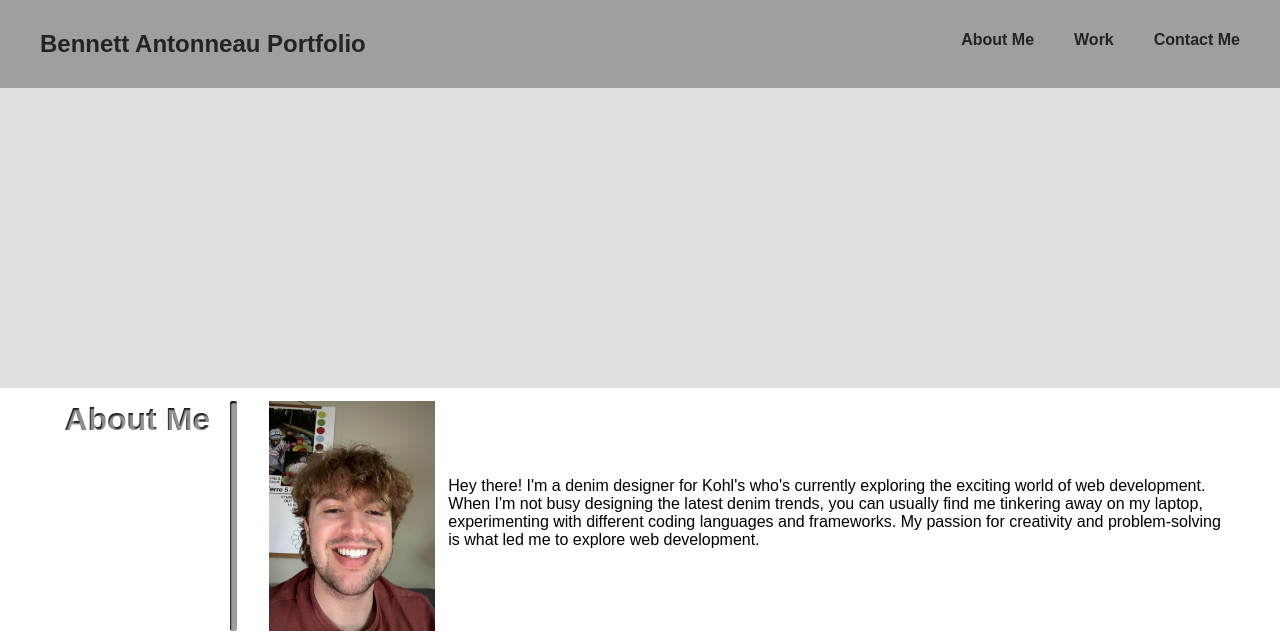
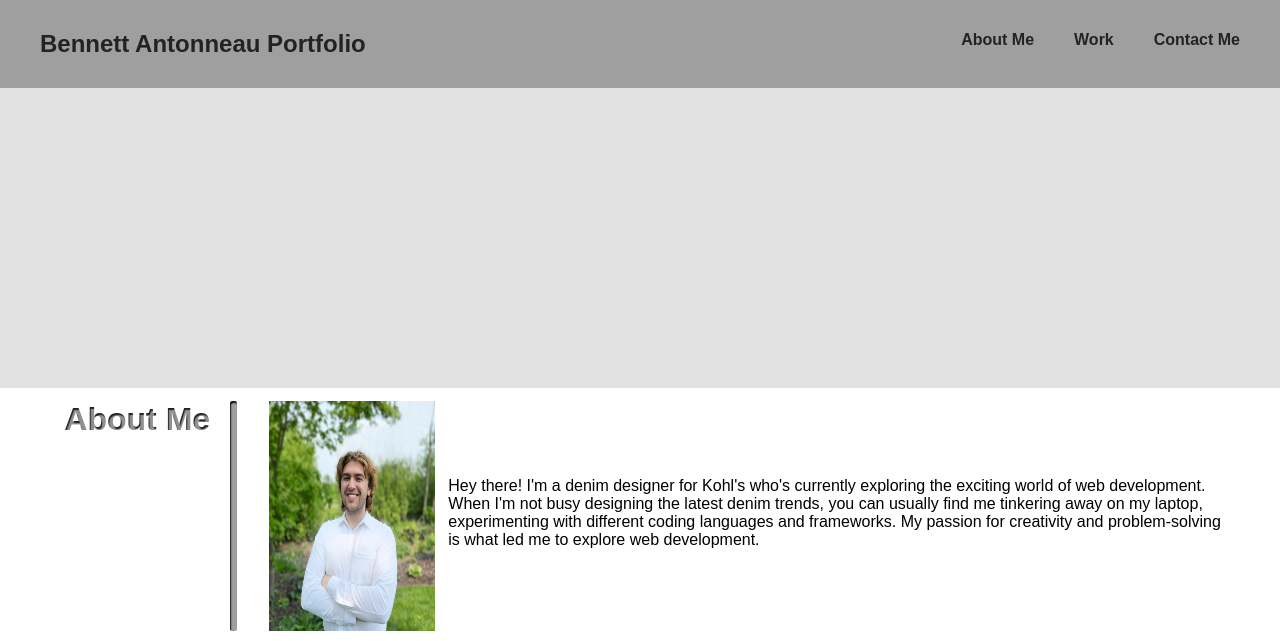
Before and after one commit to bantonneau/firstPortfolio, a plain HTML site: page index.html in a window 1280 px wide. Shown: the top 641 px of the page. Drawn offline with Linux system fonts and the light colour scheme; grey boxes are pictures that could not be loaded.

Commit message:
update picture

```diff
--- a/index.html
+++ b/index.html
@@ -31,7 +31,7 @@
             </aside>
             <section class="content" id="about-me-content">
                 <!-- <div class="portrait"></div> -->
-                <img src="./assets/images/portrait.jpeg" alt="my face" id="portrait-img">
+                <img src="./assets/images/Ben-LI-edited.png" alt="my face" id="portrait-img">
                 <p>Hey there! I'm a denim designer for Kohl's who's currently exploring the exciting world of web development. When I'm not busy designing the latest denim trends, you can usually find me tinkering away on my laptop, experimenting with different coding languages and frameworks. My passion for creativity and problem-solving is what led me to explore web development.</p>
             </section>
         </section>
```
Also changed, not shown: assets/images/Ben-LI-edited.png (added).
